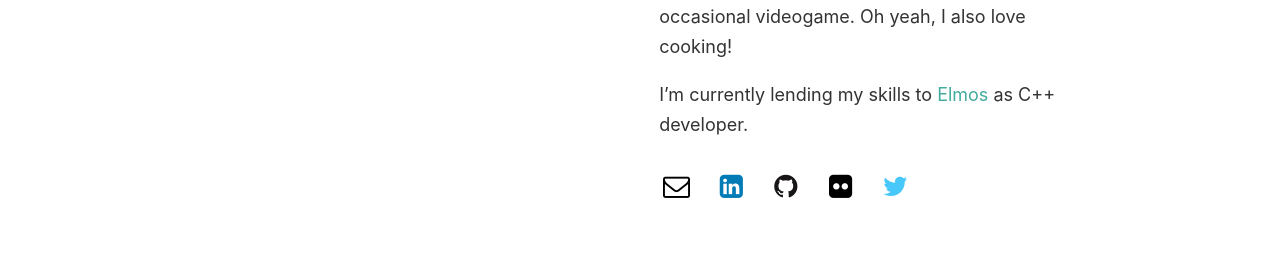
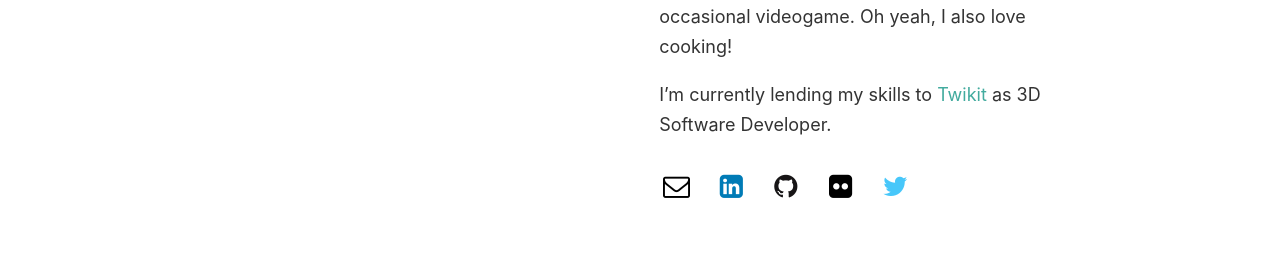
Before and after one commit to GeertArien/geertarien.github.io, a Jekyll site: the page built from about.md, in a window 1280 px wide. Shown: the part 735-1012 px from the top of the page. Built offline with Jekyll 4.4.1, drawn with Linux system fonts in a browser that asks for light colours.

Commit message:
Update about me and photography sections

```diff
--- a/about.md
+++ b/about.md
@@ -7,9 +7,12 @@ order: 4
 sidebar: false
 ---
 
-Residing in Antwerp, Belgium, close to where I was born and raised, I'm a software developer with a background in CAD/CAM manufacturing and a love for mathematics. At the moment I'm specializing in real-time rendering.
+Residing in Antwerp, Belgium, close to where I was born and raised, I'm a
+software developer with a background in CAD/CAM manufacturing and a love for
+mathematics. At the moment I'm specializing in real-time rendering.
 
 In my spare time you can find me at the gym, traveling the world with my fiancée
 or playing the occasional videogame. Oh yeah, I also love cooking!
 
-I'm currently lending my skills to [Elmos](http://www.elmos.be/) as C++ developer.
+I'm currently lending my skills to [Twikit](https://www.twikit.com/) as 3D
+Software Developer.
```
Also changed, not shown: assets/images/photography/02.jpg, assets/images/photography/02_thumb.jpg, assets/images/photography/03.jpg, assets/images/photography/03_thumb.jpg, assets/images/photography/04.jpg, assets/images/photography/04__thumb.jpg (added), assets/images/photography/04_thumb.jpg (deleted), assets/images/photography/06_thumb.png (renamed from assets/images/photography/08_thumb.png), assets/images/photography/07_.jpg (renamed from assets/images/photography/06.jpg), assets/images/photography/07__thumb.jpg (renamed from assets/images/photography/06_thumb.jpg), assets/images/photography/08.jpg (added), assets/images/photography/08_thumb.jpg (added), assets/images/photography/09.jpg, assets/images/photography/09_thumb.jpg, 2 more files, 2 other files.
